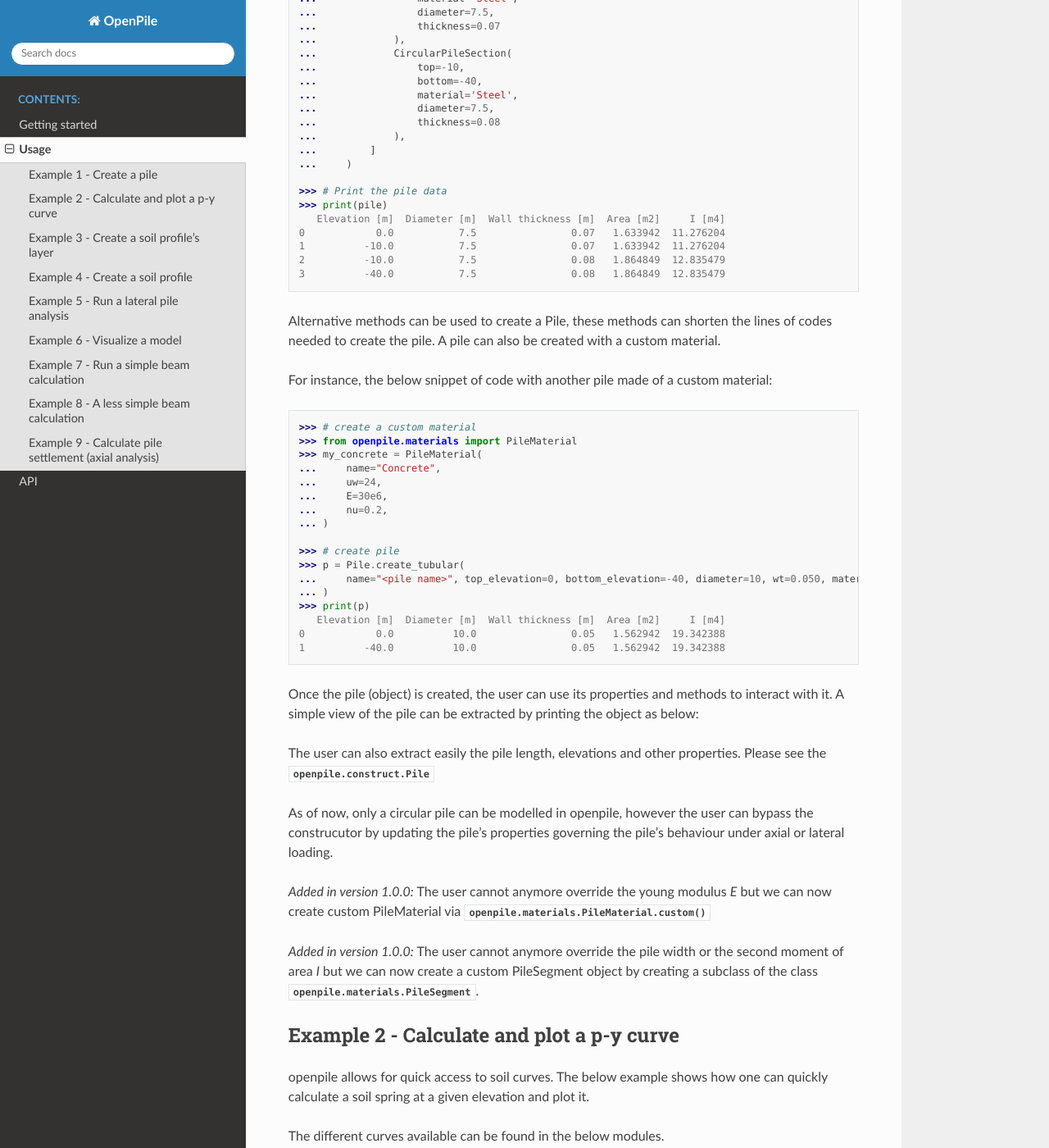
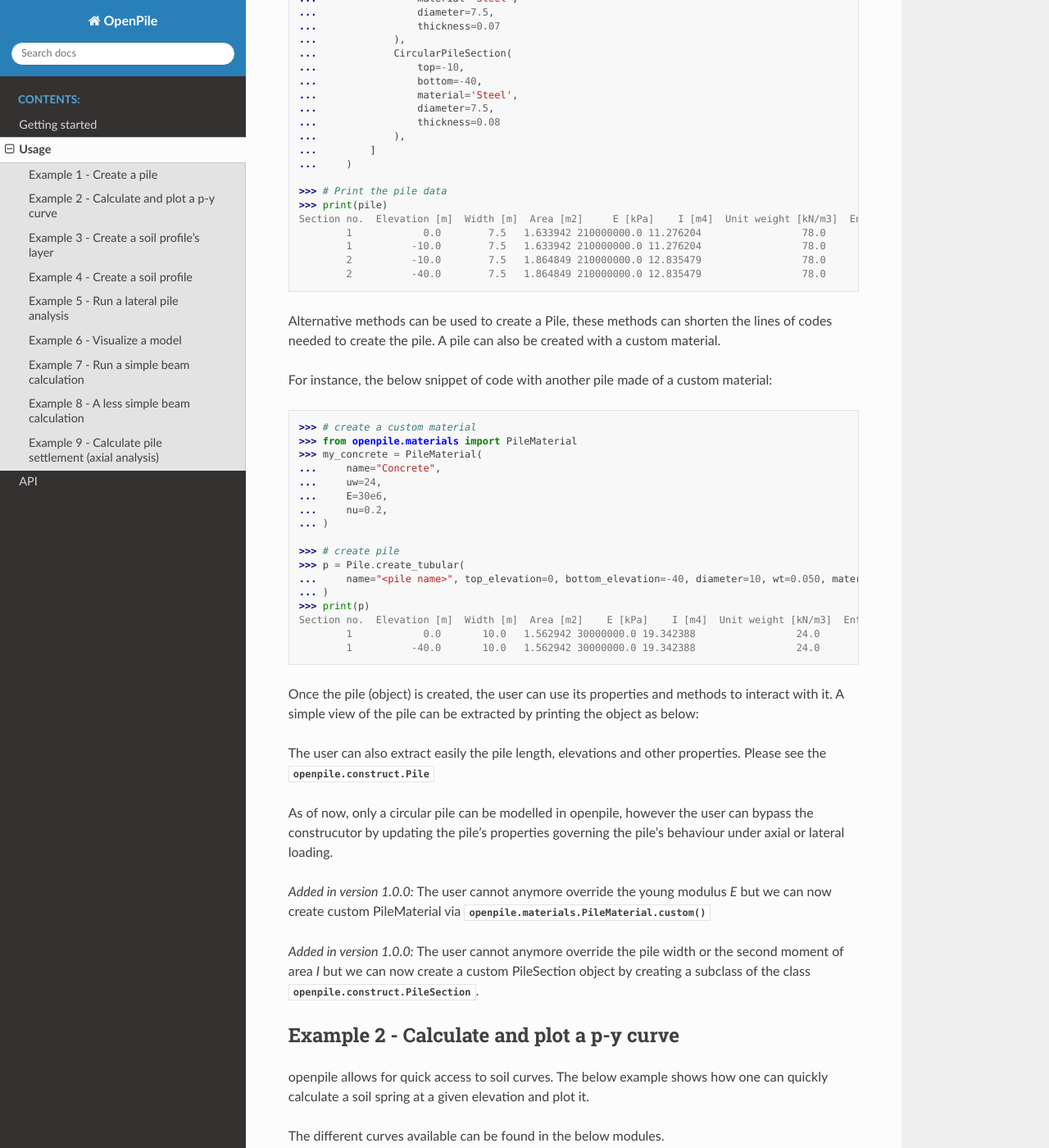
Before and after one commit to TchilDill/openpile, a Sphinx documentation site: the page built from docs/source/usage.rst, in a window 1280 px wide and 1400 px high, scrolled down 558 px. Shown: the whole window at 82% size. Built offline with Sphinx 7.4.7 and the Read the Docs theme 3.1.0, drawn with Linux system fonts in a browser that asks for light colours.

```diff
--- a/docs/source/usage.rst
+++ b/docs/source/usage.rst
@@ -43,12 +43,12 @@ A pile can be created in the simple following way in openpile.
     ...     )
 
     >>> # Print the pile data
-    >>> print(pile)
-       Elevation [m]  Diameter [m]  Wall thickness [m]  Area [m2]     I [m4]
-    0            0.0           7.5                0.07   1.633942  11.276204
-    1          -10.0           7.5                0.07   1.633942  11.276204
-    2          -10.0           7.5                0.08   1.864849  12.835479
-    3          -40.0           7.5                0.08   1.864849  12.835479
+    >>> print(pile) # doctest: +NORMALIZE_WHITESPACE
+    Section no.  Elevation [m]  Width [m]  Area [m2]     E [kPa]    I [m4]  Unit weight [kN/m3]  Entrapped Area [m2]  Outer Perimeter [m]  Inner Perimeter [m]  Poisson ratio [-]
+            1            0.0        7.5   1.633942 210000000.0 11.276204                 78.0            42.544704            23.561945            23.122122                0.3
+            1          -10.0        7.5   1.633942 210000000.0 11.276204                 78.0            42.544704            23.561945            23.122122                0.3
+            2          -10.0        7.5   1.864849 210000000.0 12.835479                 78.0            42.313797            23.561945            23.059290                0.3
+            2          -40.0        7.5   1.864849 210000000.0 12.835479                 78.0            42.313797            23.561945            23.059290                0.3
 
 Alternative methods can be used to create a Pile, these methods can shorten the lines of codes needed to create the pile.
 A pile can also be created with a custom material.
@@ -70,10 +70,10 @@ For instance, the below snippet of code with another pile made of a custom mater
     >>> p = Pile.create_tubular(
     ...     name="<pile name>", top_elevation=0, bottom_elevation=-40, diameter=10, wt=0.050, material=my_concrete
     ... )
-    >>> print(p)
-       Elevation [m]  Diameter [m]  Wall thickness [m]  Area [m2]     I [m4]
-    0            0.0          10.0                0.05   1.562942  19.342388
-    1          -40.0          10.0                0.05   1.562942  19.342388
+    >>> print(p) # doctest: +NORMALIZE_WHITESPACE
+    Section no.  Elevation [m]  Width [m]  Area [m2]    E [kPa]    I [m4]  Unit weight [kN/m3]  Entrapped Area [m2]  Outer Perimeter [m]  Inner Perimeter [m]  Poisson ratio [-]
+            1            0.0       10.0   1.562942 30000000.0 19.342388                 24.0            76.976874            31.415927            31.101767                0.2
+            1          -40.0       10.0   1.562942 30000000.0 19.342388                 24.0            76.976874            31.415927            31.101767                0.2
 
 
 Once the pile (object) is created, the user can use its properties and methods to interact with it.
@@ -94,10 +94,10 @@ axial or lateral loading.
 
 .. versionadded:: 1.0.0
     The user cannot anymore override the pile width or the second moment of area `I`  but
-    we can now create a custom PileSegment object by creating a subclass of the
-    class :py:class:`openpile.materials.PileSegment`.
+    we can now create a custom PileSection object by creating a subclass of the
+    class :py:class:`openpile.construct.PileSection`.
 
-.. todo: add a doctest with the PileSegment class
+.. todo: add a doctest with the PileSection class
 .. todo: add a doctest with the PileMaterial class
 
 
```
Also changed, not shown: 4 other files.
